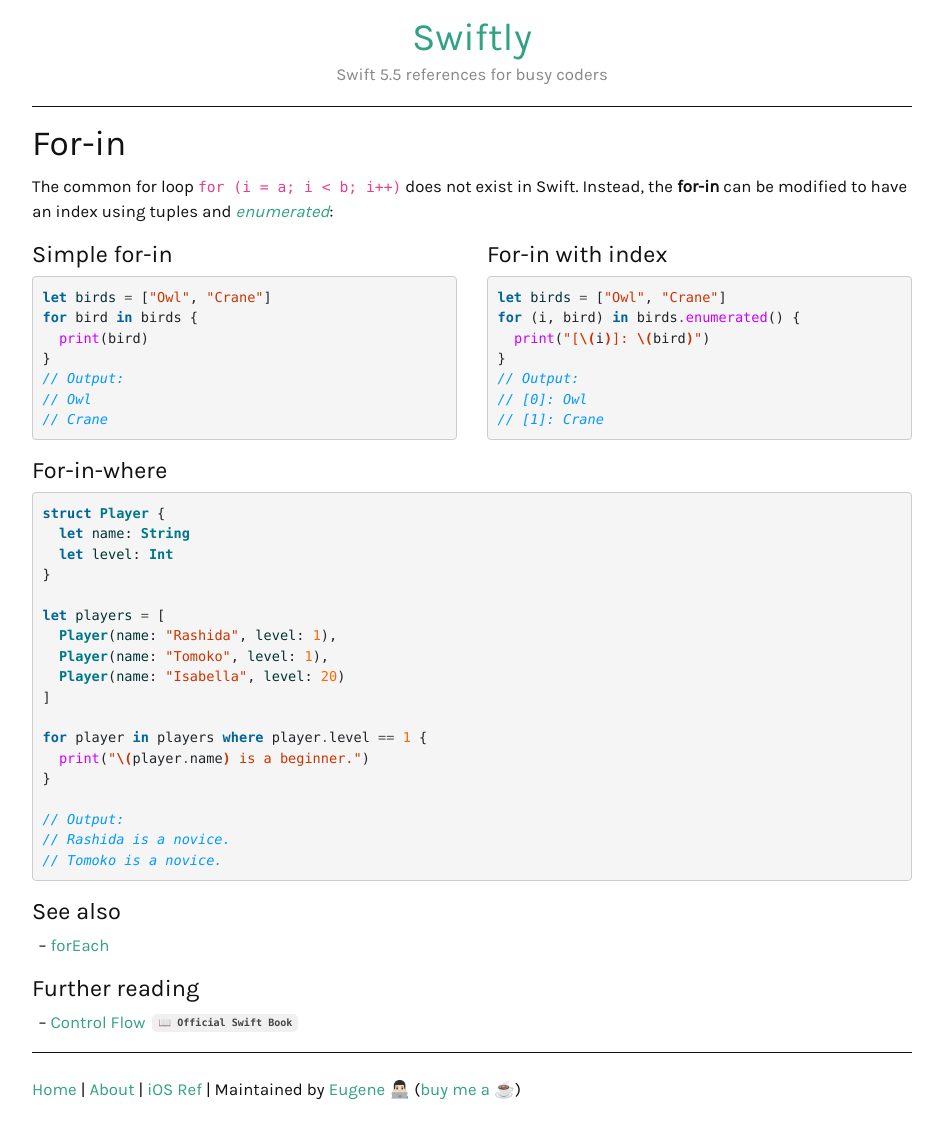
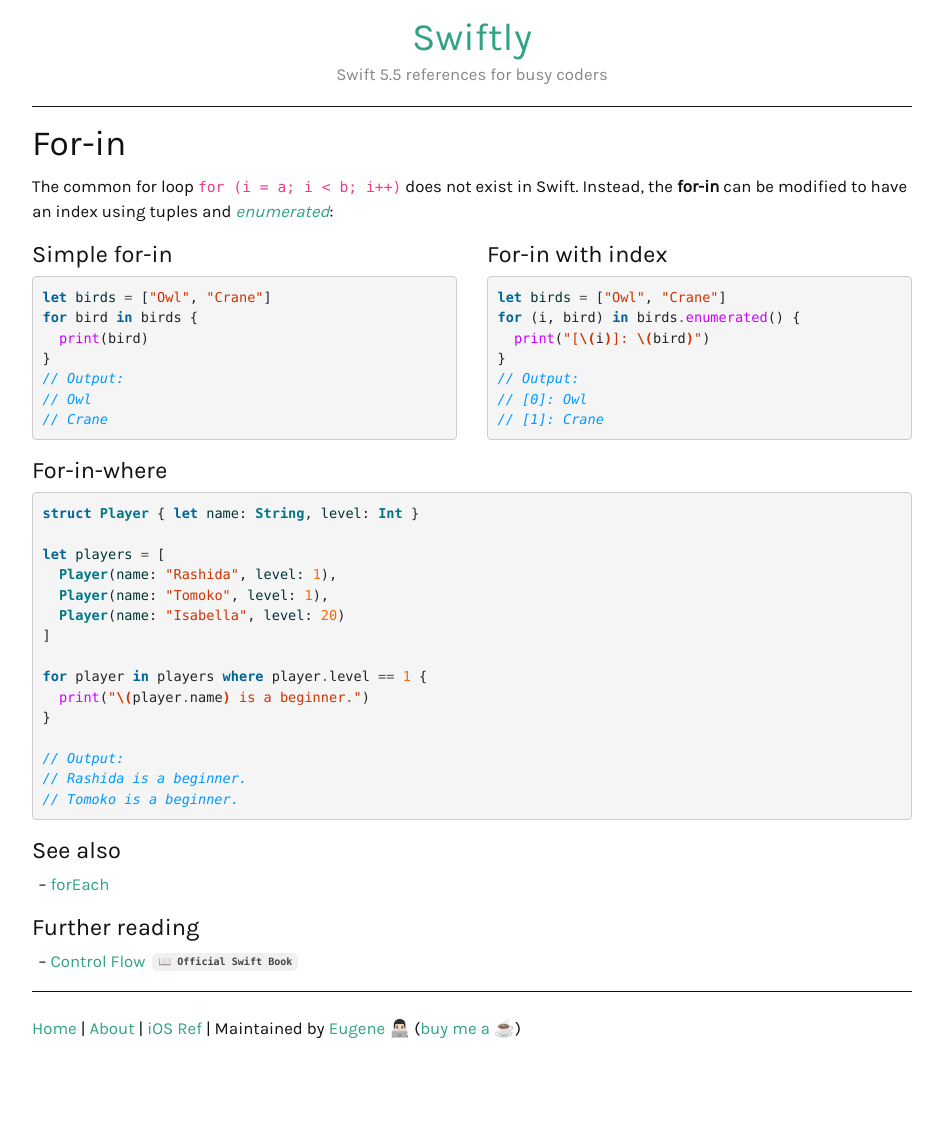
Before and after one commit to ebelinski/swiftly, a Jekyll site: the page built from _guides/for-in.md, in a window 1280 px wide. Shown: the whole page, without its empty margins (168-1111 px from the left). Built offline with Jekyll 4.4.1, drawn with Linux system fonts in a browser that asks for light colours; comment, search, counter and statistics services are not loaded; after the commit the page ends 1064 px from its top, so only the background shows below that.

Commit message:
Fixed typo.

````diff
--- a/_guides/for-in.md
+++ b/_guides/for-in.md
@@ -42,10 +42,7 @@ for (i, bird) in birds.enumerated() {
 ### For-in-where
 
 ```swift
-struct Player {
-  let name: String
-  let level: Int
-}
+struct Player { let name: String, level: Int }
 
 let players = [
   Player(name: "Rashida", level: 1),
@@ -58,8 +55,8 @@ for player in players where player.level == 1 {
 }
 
 // Output:
-// Rashida is a novice.
-// Tomoko is a novice.
+// Rashida is a beginner.
+// Tomoko is a beginner.
 ```
 
 ### See also
````
